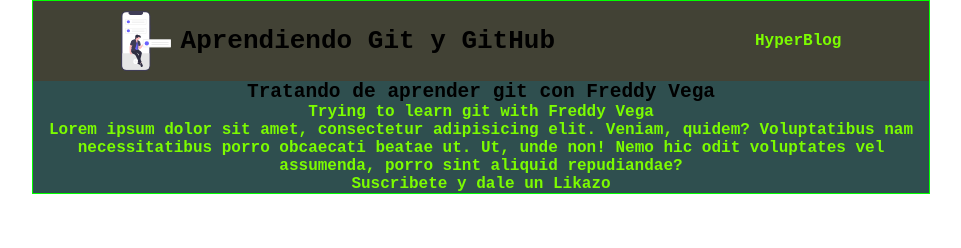
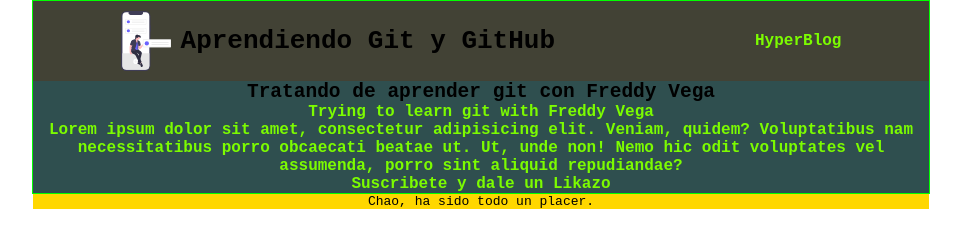
Before and after one commit to albertoalejandro10/HyperBlog, a plain HTML site: page index.html in a window 1280 px wide. Shown: the whole page, without its empty margins (159-1120 px from the left). Drawn offline with Linux system fonts and the light colour scheme.

Commit message:
Footer terminado

```diff
--- a/css/styles.css
+++ b/css/styles.css
@@ -51,3 +51,10 @@ p{
 img{
     margin-right: 10px;
 }
+
+footer{
+    background: gold;
+    color: black;
+    width: 70%;
+    margin: auto;
+}
--- a/index.html
+++ b/index.html
@@ -21,4 +21,7 @@
         <p>Suscribete y dale un Likazo</p>
     </div>
 </body>
+<footer>
+    Chao, ha sido todo un placer.
+</footer>
 </html>
```
